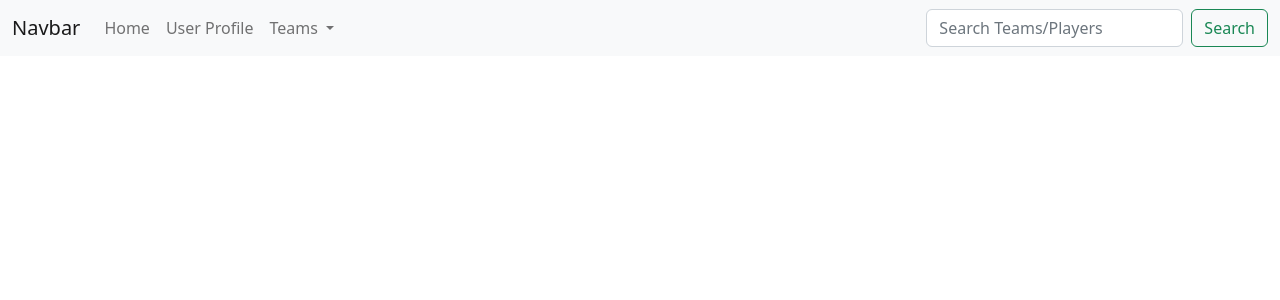
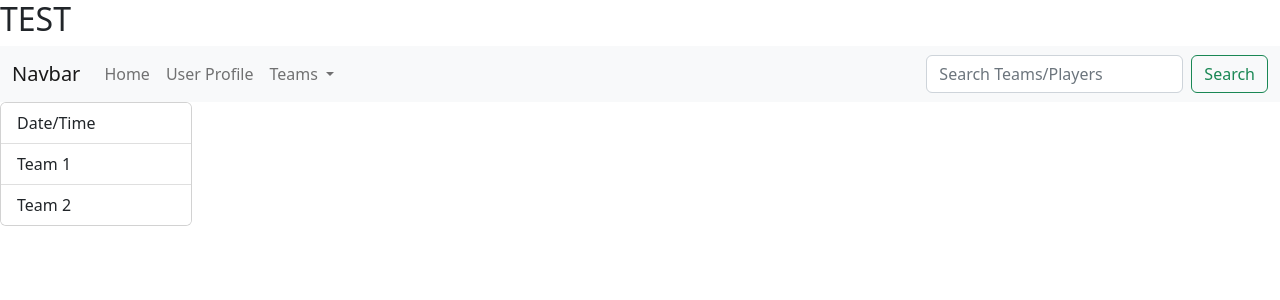
Before and after one commit to chctaylor/baseball, a Django app: template baseball/baseball/templates/baseball/layout.html in a window 1280 px wide. Shown: the top 300 px of the page. Run offline with Django 4.2, Linux system fonts and the light colour scheme; the template is opened without the code that fills it, so the values that code supplies are empty.

Commit message:
Created JS functions to pull the broadcast data from MLB API and display it onin a simple manner

```diff
--- /dev/null
+++ b/baseball/baseball/static/baseball/functions.js
@@ -0,0 +1,37 @@
+document.addEventListener('DOMContentLoaded', function() {
+
+    // Retrieve todays date and games
+    var today = new Date();
+    var dd = String(today.getDate()).padStart(2, '0');
+    var mm = String(today.getMonth() + 1).padStart(2, '0');
+    var yyyy = today.getFullYear();
+
+    today = yyyy + mm + dd;
+
+    console.log(today);
+
+    fetch(`http://lookup-service-prod.mlb.com/json/named.mlb_broadcast_info.bam?src_type='TV'&tcid=mm_mlb_schedule&sort_by='game_time_et_asc'&home_away='H'&start_date='${today}'&end_date='${today}'&season='2022'`)
+    .then(response => response.json())
+    .then(data => {
+        console.log(data);
+        // See all games playing today
+        console.log(data.mlb_broadcast_info.queryResults.row)
+
+        const games = data.mlb_broadcast_info.queryResults.row
+        const home_team_full = data.mlb_broadcast_info.queryResults.row.home_team_full
+        const away_team_full = data.mlb_broadcast_info.queryResults.row.away_team_full
+        const game_time_local = data.mlb_broadcast_info.queryResults.row.game_time_local
+
+        for (index = 0; index <= games.length; index++) {
+
+            console.log(games[index].home_team_full);
+            //console.log(games[index].away_team_full);
+            //console.log(games[index].game_time_local);
+
+            const div_element = document.createElement('div');
+            div_element.innerHTML = `${games[index].home_team_full} vs. ${games[index].away_team_full} at ${games[index].game_time_local}`;
+            document.getElementById("game").appendChild(div_element);
+        }
+
+    });
+});
--- a/baseball/baseball/templates/baseball/layout.html
+++ b/baseball/baseball/templates/baseball/layout.html
@@ -11,8 +11,74 @@
     </head>
 
     <body>
+        <!-- Testing pulling game information -->
+<!--         <script>
+            document.addEventListener('DOMContentLoaded', function() {
 
+                // Retrieve todays date and games
+                    var today = new Date();
+                    var dd = String(today.getDate()).padStart(2, '0');
+                    var mm = String(today.getMonth() + 1).padStart(2, '0');
+                    var yyyy = today.getFullYear();
+
+                    today = yyyy + mm + dd;
+
+                    console.log(today);
+
+                fetch(`http://lookup-service-prod.mlb.com/json/named.mlb_broadcast_info.bam?src_type='TV'&tcid=mm_mlb_schedule&sort_by='game_time_et_asc'&home_away='H'&start_date='${today}'&end_date='${today}'&season='2022'`)
+                .then(response => response.json())
+                .then(data => {
+                    console.log(data);
+                });
+            });
+        </script>
+ -->
+        <!-- End Test -->
+        <h2 id="blue">TEST</h2>
         {% include 'baseball/navbar.html' %}
+
+        <!-- Testing Bootstrap Carousel for game info -->
+        <div id="carouselExampleControls" class="carousel slide" data-bs-ride="carousel">
+            <div class="carousel-inner">
+                <!-- Changing to card format with 3 areas -->
+                <div class="carousel-item active">
+                    <div class="card" style="width:12rem;">
+                        <ul class="list-group list-group-flush">
+                            <li class="list-group-item">Date/Time</li>
+                            <li class="list-group-item">Team 1</li>
+                            <li class="list-group-item">Team 2</li>
+                        </ul>
+                    </div>
+                </div>
+                <div class="carousel-item">
+                    <div class="card" style="width:12rem;">
+                        <ul class="list-group list-group-flush">
+                            <li class="list-group-item">Date/Time</li>
+                            <li class="list-group-item">Team 3</li>
+                            <li class="list-group-item">Team 4</li>
+                        </ul>
+                    </div>
+                </div>
+                <div class="carousel-item">
+                    <div class="card" style="width:12rem;">
+                        <ul class="list-group list-group-flush">
+                            <li class="list-group-item">Date/Time</li>
+                            <li class="list-group-item">Team 5</li>
+                            <li class="list-group-item">Team 6</li>
+                        </ul>
+                    </div>
+                </div>
+            </div>
+            <button class="carousel-control-prev" type="button" data-bs-target="#carouselExampleControls" data-bs-slide="prev">
+                <span class="carousel-control-prev-icon" aria-hidden="true"></span>
+                <span class="visually-hidden">Previous</span>
+            </button>
+            <button class="carousel-control-next" type="button" data-bs-target="#carouselExampleControls" data-bs-slide="next">
+                <span class="carousel-control-next-icon" aria-hidden="true"></span>
+                <span class="visually-hidden">Next</span>
+            </button>
+        </div>
+        <!-- End Test -->
 
         <div>
             {% block body %}
@@ -20,6 +86,7 @@
         </div>
 
         <script src="https://cdn.jsdelivr.net/npm/bootstrap@5.2.0-beta1/dist/js/bootstrap.bundle.min.js" integrity="sha384-pprn3073KE6tl6bjs2QrFaJGz5/SUsLqktiwsUTF55Jfv3qYSDhgCecCxMW52nD2" crossorigin="anonymous"></script>
+        <script src="{% static 'baseball/functions.js' %}"></script>
     </body>
 
 </html>
--- a/baseball/baseball/templates/baseball/navbar.html
+++ b/baseball/baseball/templates/baseball/navbar.html
@@ -16,6 +16,7 @@
           </li>
 
           <!-- Drop Down Menu for Teams -->
+          <!-- TO DO: set links / pass in api for names? -->
           <li class="nav-item dropdown">
             <a class="nav-link dropdown-toggle" href="#" id="navbarDropdown" role="button" data-bs-toggle="dropdown" aria-expanded="false">
               Teams
--- a/baseball/finalproject/settings.py
+++ b/baseball/finalproject/settings.py
@@ -106,7 +106,7 @@ AUTH_PASSWORD_VALIDATORS = [
 
 LANGUAGE_CODE = 'en-us'
 
-TIME_ZONE = 'UTC'
+TIME_ZONE = 'America/Denver'
 
 USE_I18N = True
 
```
Also changed, not shown: baseball/baseball/static/baseball/styles.css (added, +7 -0 lines), baseball/baseball/templates/baseball/index.html (added, +15 -0 lines), baseball/baseball/views.py (+6 -1 lines), baseball/finalproject/sources.txt (added, +7 -0 lines).
